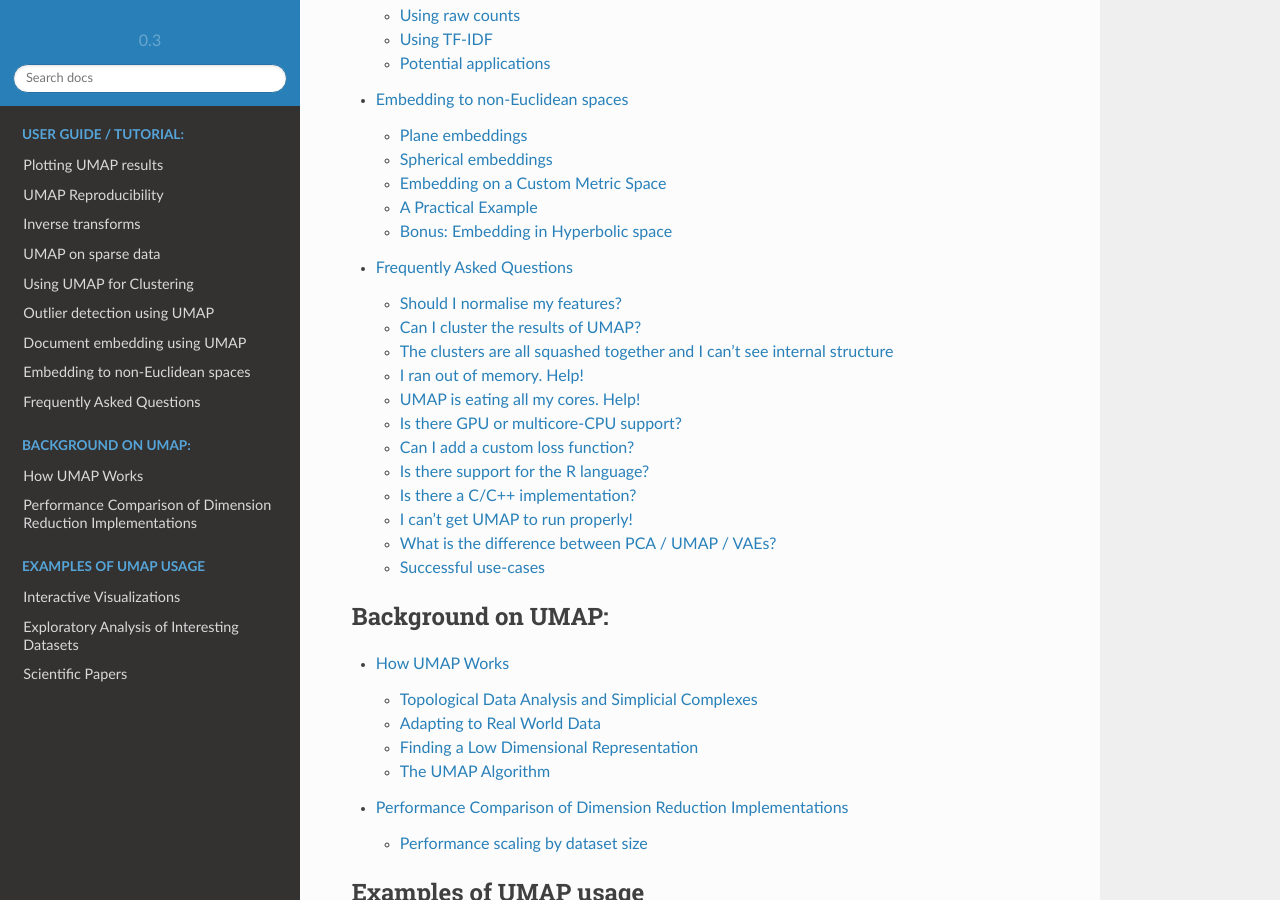
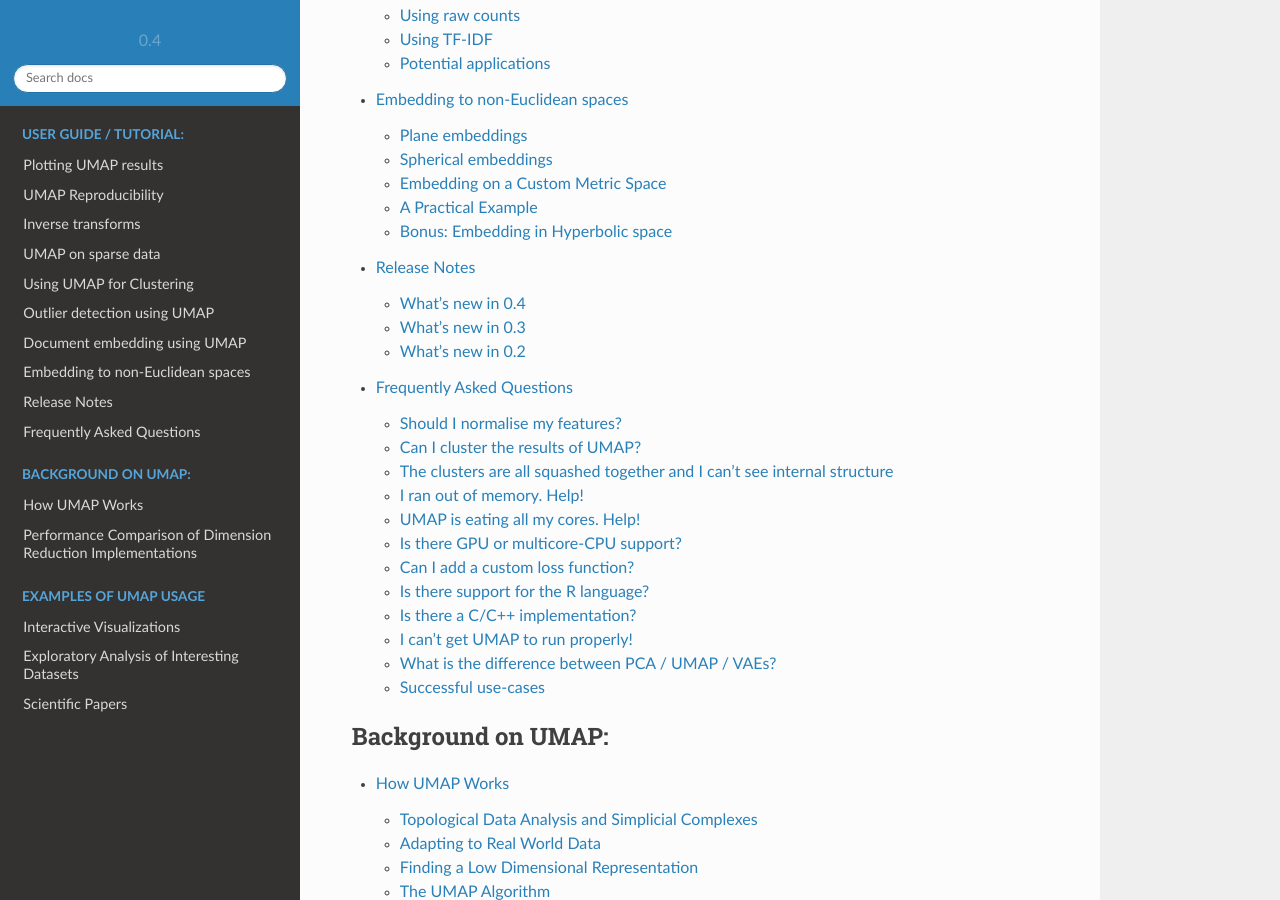
Before and after one commit to lmcinnes/umap, a Sphinx documentation site: the page built from doc/index.rst, in a window 1280 px wide and 900 px high, scrolled down 1514 px. Built offline with Sphinx 7.4.7 and the Read the Docs theme 2.0.0, drawn with Linux system fonts in a browser that asks for light colours; pages that are not in the unit, such as notebooks, are missing from menus.

Commit message:
Documentation tweaks

```diff
--- a/doc/conf.py
+++ b/doc/conf.py
@@ -63,9 +63,9 @@ author = "Leland McInnes"
 # built documents.
 #
 # The short X.Y version.
-version = "0.3"
+version = "0.4"
 # The full version, including alpha/beta/rc tags.
-release = "0.3"
+release = "0.4"
 
 # The language for content autogenerated by Sphinx. Refer to documentation
 # for a list of supported languages.
--- a/doc/index.rst
+++ b/doc/index.rst
@@ -63,7 +63,8 @@ PyPI install, presuming you have numba and sklearn and all its requirements
    outliers
    document_embedding
    embedding_space
-   auto_examples/index
+   auto_examples/index'
+   release_notes
    faq
 
 .. toctree::
```
